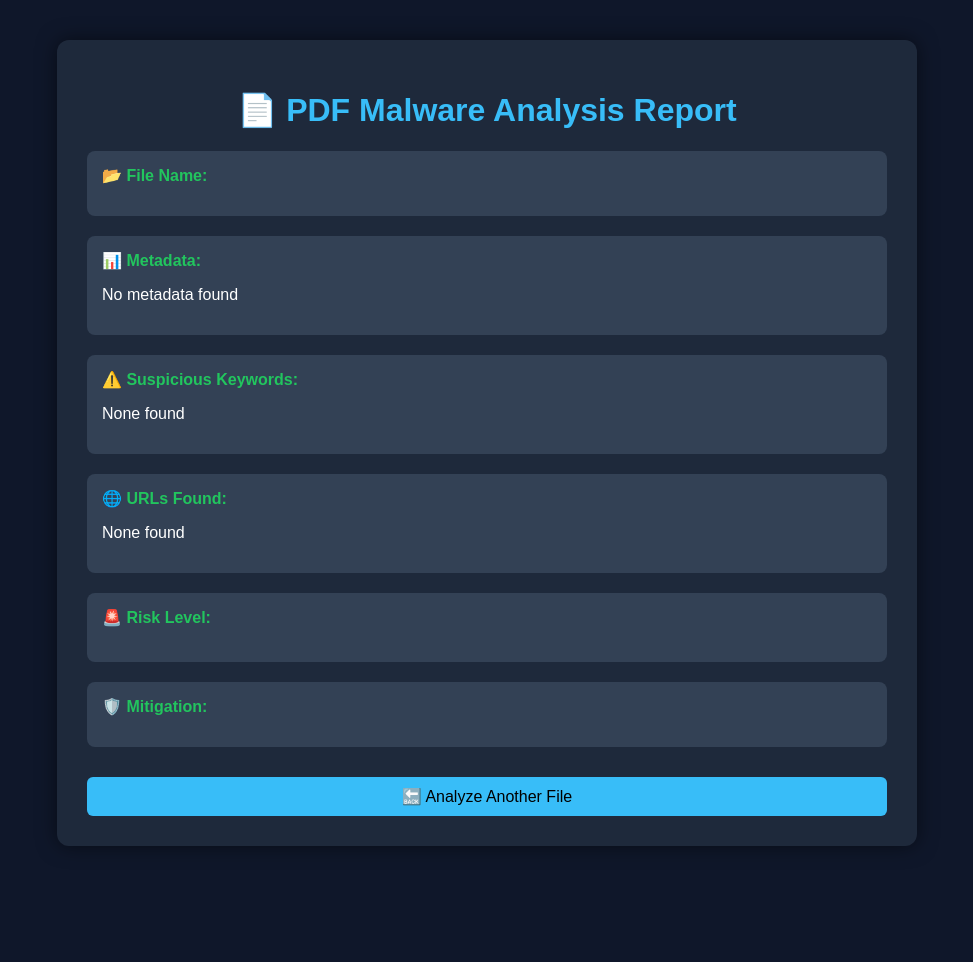
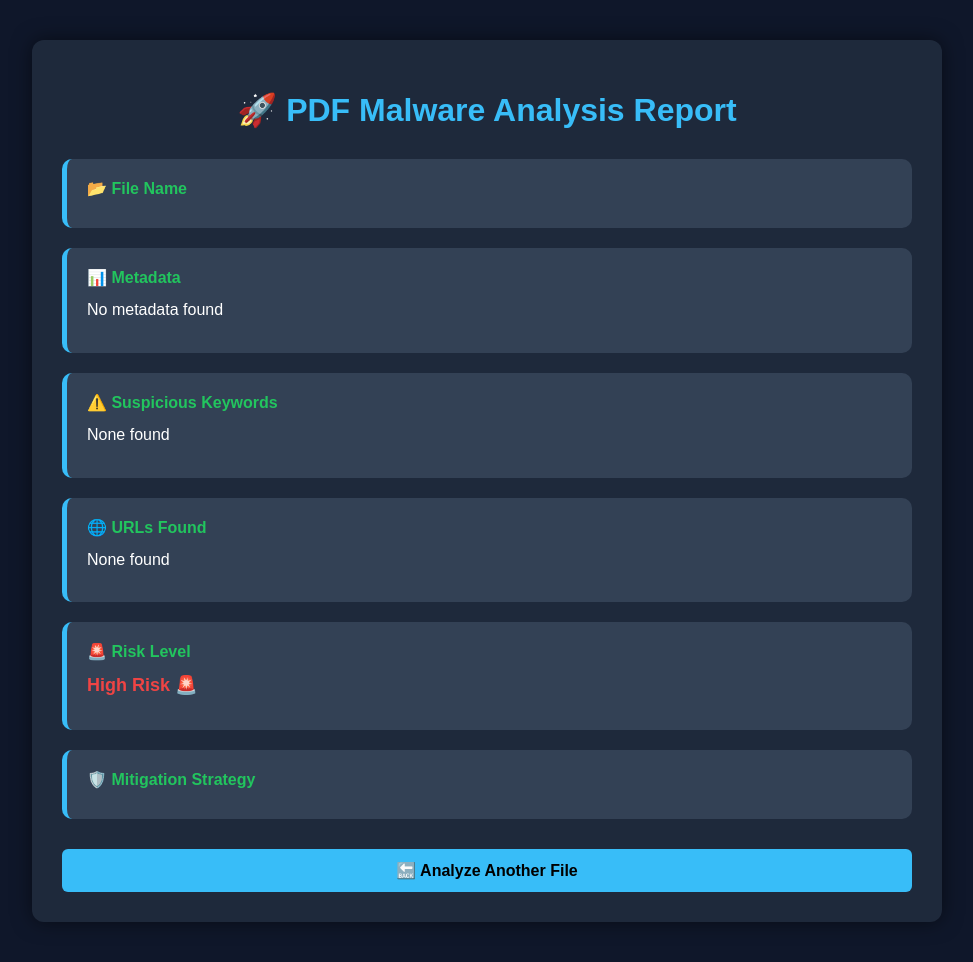
Before and after one commit to siddhantkumbhar107/my-project, a Flask app: template templates/result.html in a window 1280 px wide. Shown: the whole page, without its empty margins (153-1126 px from the left). Before the commit the page ends 846 px from the top, so only its background shows below. Run offline with Flask 3, Linux system fonts and the light colour scheme; the template is opened without the code that fills it, so the values that code supplies are empty.

Commit message:
Update result.html

```diff
--- a/templates/result.html
+++ b/templates/result.html
@@ -2,6 +2,7 @@
 <html>
 <head>
     <title>PDF Analysis Result</title>
+
     <style>
         body {
             font-family: Arial, sans-serif;
@@ -12,7 +13,7 @@
         }
 
         .container {
-            max-width: 800px;
+            max-width: 850px;
             margin: 40px auto;
             background: #1e293b;
             padding: 30px;
@@ -23,37 +24,75 @@
         h1 {
             text-align: center;
             color: #38bdf8;
+            margin-bottom: 30px;
         }
 
         .section {
             margin-top: 20px;
-            padding: 15px;
+            padding: 20px;
             background: #334155;
-            border-radius: 8px;
+            border-radius: 10px;
+            border-left: 5px solid #38bdf8;
+
             word-wrap: break-word;
             overflow-wrap: break-word;
-            word-break: break-all;
+            word-break: break-word;
         }
 
         .title {
             font-weight: bold;
             color: #22c55e;
+            margin-bottom: 10px;
+            font-size: 16px;
         }
 
-        .risk {
-            font-size: 20px;
-            font-weight: bold;
-            color: #facc15;
+        p {
+            margin: 5px 0 10px;
+            line-height: 1.6;
+        }
+
+        li {
+            margin-bottom: 6px;
         }
 
         ul {
-            margin: 5px 0 0 20px;
+            margin-left: 20px;
+        }
+
+        pre {
+            background: #0f172a;
+            padding: 10px;
+            border-radius: 6px;
+            color: #38bdf8;
+            font-size: 13px;
+
+            white-space: pre-wrap;
+            word-break: break-word;
+            margin-top: 5px;
+        }
+
+        .risk-low {
+            color: #22c55e;
+            font-weight: bold;
+            font-size: 18px;
+        }
+
+        .risk-medium {
+            color: #facc15;
+            font-weight: bold;
+            font-size: 18px;
+        }
+
+        .risk-high {
+            color: #ef4444;
+            font-weight: bold;
+            font-size: 18px;
         }
 
         .btn {
             display: block;
             margin: 30px auto 0;
-            padding: 10px 20px;
+            padding: 12px 25px;
             background: #38bdf8;
             color: black;
             border: none;
@@ -61,6 +100,7 @@
             cursor: pointer;
             text-align: center;
             text-decoration: none;
+            font-weight: bold;
         }
 
         .btn:hover {
@@ -72,21 +112,25 @@
 <body>
 
 <div class="container">
-    <h1>📄 PDF Malware Analysis Report</h1>
+
+    <h1>🚀 PDF Malware Analysis Report</h1>
+
 
     <div class="section">
-        <div class="title">📂 File Name:</div>
+        <div class="title">📂 File Name</div>
         <p>{{ result.file_name }}</p>
     </div>
 
+
     <div class="section">
-        <div class="title">📊 Metadata:</div>
+        <div class="title">📊 Metadata</div>
+
         {% if result.metadata %}
             <ul>
                 {% for key, value in result.metadata.items() %}
                     <li>
                         <b>{{ key }}</b>:
-                        <pre style="white-space: pre-wrap; word-break: break-all;">{{ value }}</pre>
+                        <pre>{{ value }}</pre>
                     </li>
                 {% endfor %}
             </ul>
@@ -95,8 +139,10 @@
         {% endif %}
     </div>
 
+
     <div class="section">
-        <div class="title">⚠️ Suspicious Keywords:</div>
+        <div class="title">⚠️ Suspicious Keywords</div>
+
         {% if result.keywords %}
             <ul>
                 {% for kw in result.keywords %}
@@ -108,8 +154,10 @@
         {% endif %}
     </div>
 
+
     <div class="section">
-        <div class="title">🌐 URLs Found:</div>
+        <div class="title">🌐 URLs Found</div>
+
         {% if result.urls %}
             <ul>
                 {% for url in result.urls %}
@@ -121,17 +169,28 @@
         {% endif %}
     </div>
 
+
     <div class="section">
-        <div class="title">🚨 Risk Level:</div>
-        <p class="risk">{{ result.risk }}</p>
+        <div class="title">🚨 Risk Level</div>
+
+        {% if result.risk == "Low Risk" %}
+            <p class="risk-low">Low Risk ✅</p>
+        {% elif result.risk == "Medium Risk" %}
+            <p class="risk-medium">Medium Risk ⚠️</p>
+        {% else %}
+            <p class="risk-high">High Risk 🚨</p>
+        {% endif %}
     </div>
 
+
     <div class="section">
-        <div class="title">🛡️ Mitigation:</div>
+        <div class="title">🛡️ Mitigation Strategy</div>
         <p>{{ result.mitigation }}</p>
     </div>
 
+
     <a href="/" class="btn">🔙 Analyze Another File</a>
+
 </div>
 
 </body>
```
